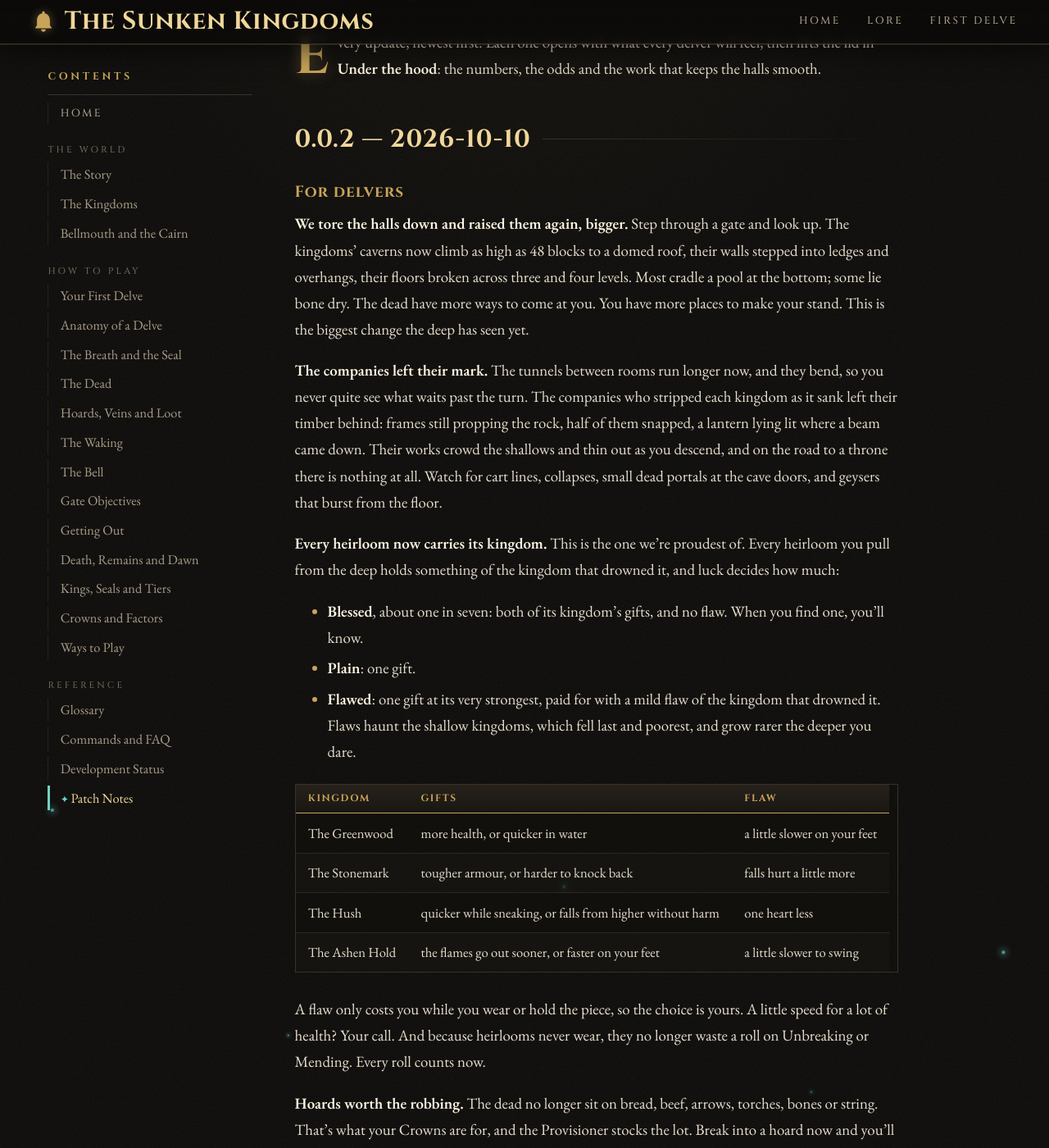
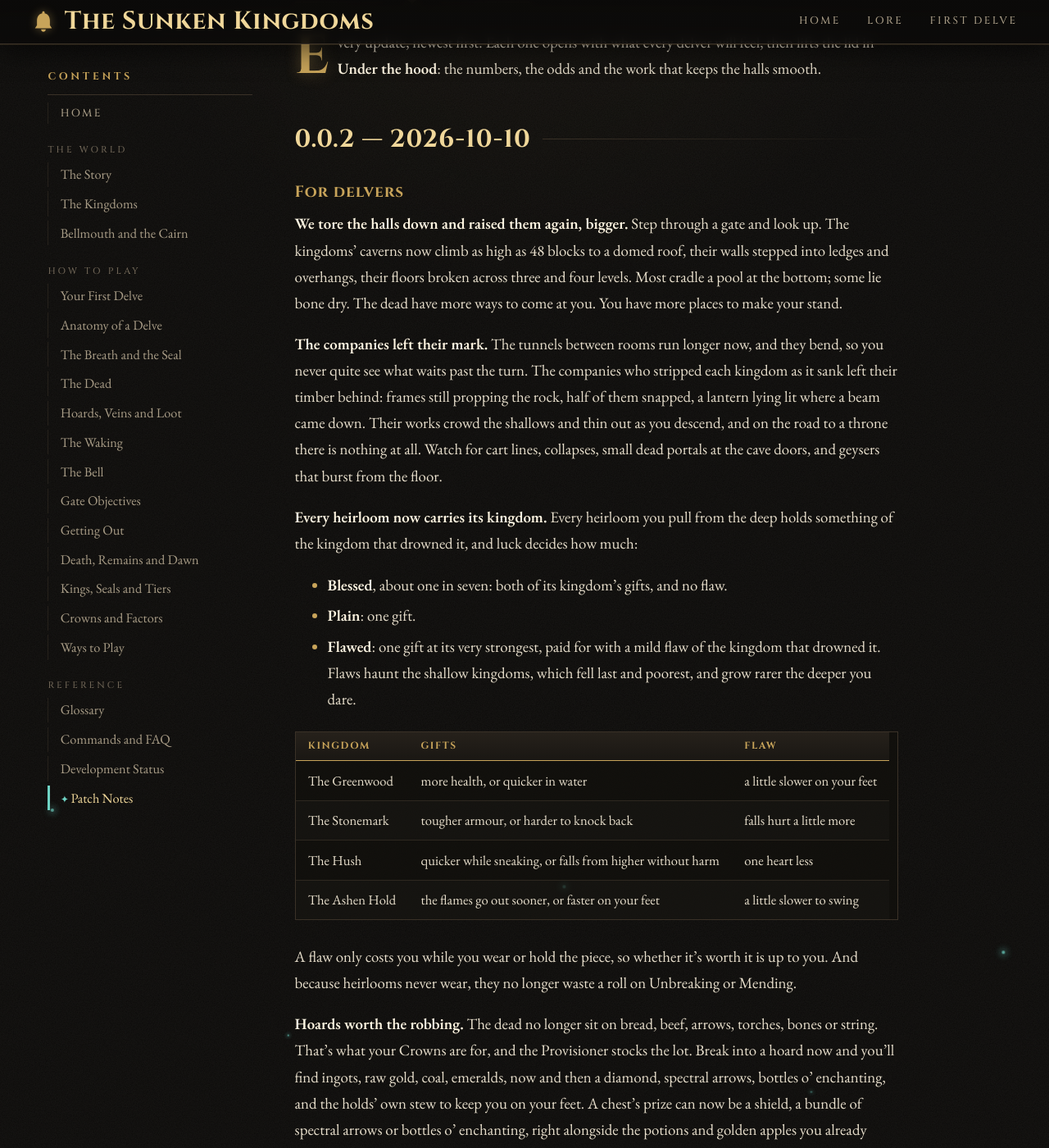
Before and after one commit to myzticbean/Project-Sunken-Kingdoms-Wiki, a Jekyll site: the page built from Patch-Notes.md, in a window 1280 px wide and 1400 px high, scrolled down 227 px. Shown: the whole window at 82% size. Built offline with Jekyll 4.4.1, drawn with Linux system fonts in a browser that asks for light colours; some web fonts are replaced; our own code applies the rules of GitHub Pages for plain Markdown files.

Commit message:
Patch notes: tone the keynote down a notch

```diff
--- a/Patch-Notes.md
+++ b/Patch-Notes.md
@@ -11,7 +11,6 @@ Every update, newest first. Each one opens with what every delver will feel, the
 kingdoms' caverns now climb as high as 48 blocks to a domed roof, their walls stepped into ledges
 and overhangs, their floors broken across three and four levels. Most cradle a pool at the bottom;
 some lie bone dry. The dead have more ways to come at you. You have more places to make your stand.
-This is the biggest change the deep has seen yet.
 
 **The companies left their mark.** The tunnels between rooms run longer now, and they bend, so you
 never quite see what waits past the turn. The companies who stripped each kingdom as it sank left
@@ -20,11 +19,10 @@ a beam came down. Their works crowd the shallows and thin out as you descend, an
 throne there is nothing at all. Watch for cart lines, collapses, small dead portals at the cave
 doors, and geysers that burst from the floor.
 
-**Every heirloom now carries its kingdom.** This is the one we're proudest of. Every heirloom you
-pull from the deep holds something of the kingdom that drowned it, and luck decides how much:
+**Every heirloom now carries its kingdom.** Every heirloom you pull from the deep holds something
+of the kingdom that drowned it, and luck decides how much:
 
-- **Blessed**, about one in seven: both of its kingdom's gifts, and no flaw. When you find one,
-  you'll know.
+- **Blessed**, about one in seven: both of its kingdom's gifts, and no flaw.
 - **Plain**: one gift.
 - **Flawed**: one gift at its very strongest, paid for with a mild flaw of the kingdom that drowned
   it. Flaws haunt the shallow kingdoms, which fell last and poorest, and grow rarer the deeper you
@@ -37,9 +35,8 @@ pull from the deep holds something of the kingdom that drowned it, and luck deci
 | The Hush | quicker while sneaking, or falls from higher without harm | one heart less |
 | The Ashen Hold | the flames go out sooner, or faster on your feet | a little slower to swing |
 
-A flaw only costs you while you wear or hold the piece, so the choice is yours. A little speed for a
-lot of health? Your call. And because heirlooms never wear, they no longer waste a roll on
-Unbreaking or Mending. Every roll counts now.
+A flaw only costs you while you wear or hold the piece, so whether it's worth it is up to you. And
+because heirlooms never wear, they no longer waste a roll on Unbreaking or Mending.
 
 **Hoards worth the robbing.** The dead no longer sit on bread, beef, arrows, torches, bones or
 string. That's what your Crowns are for, and the Provisioner stocks the lot. Break into a hoard now
```
